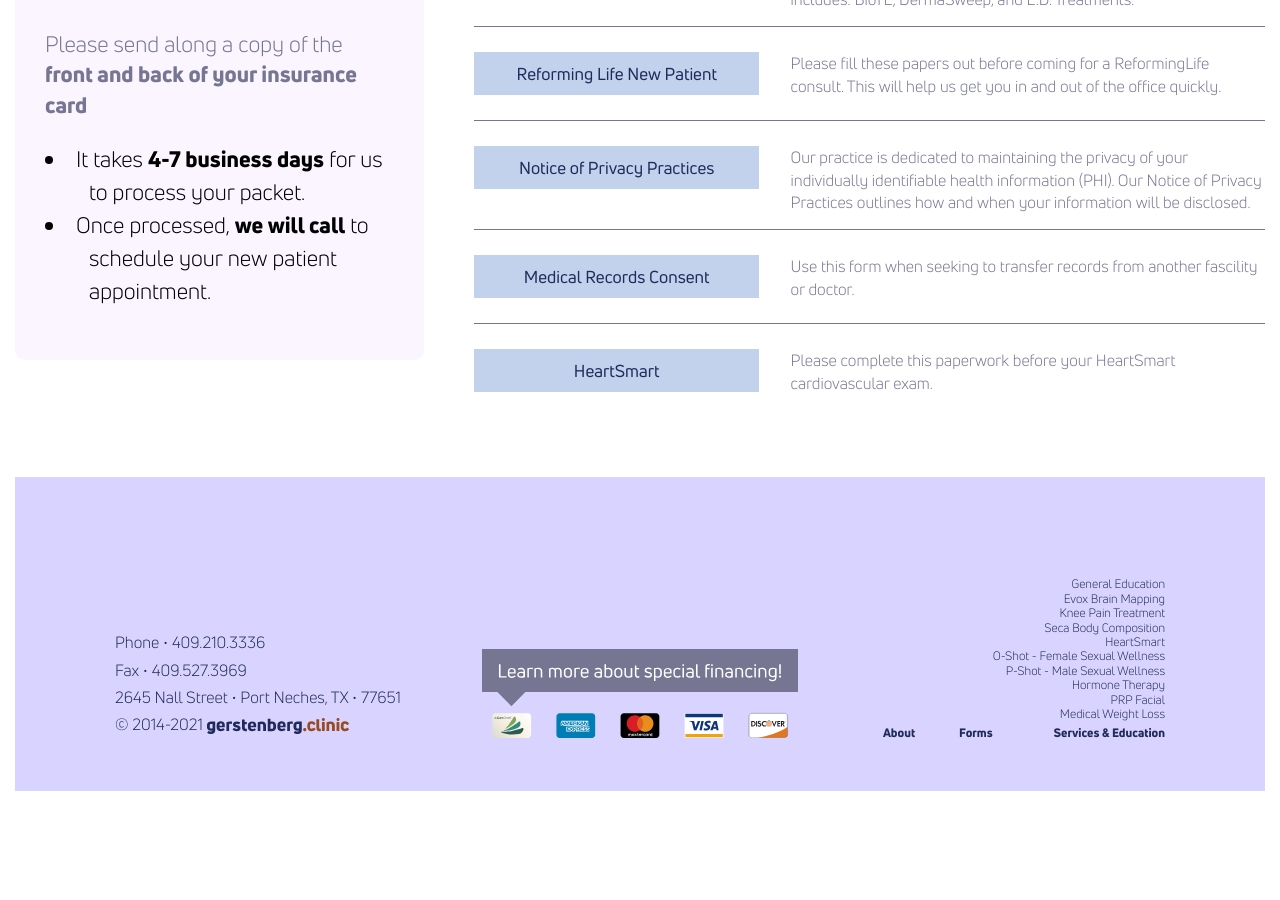
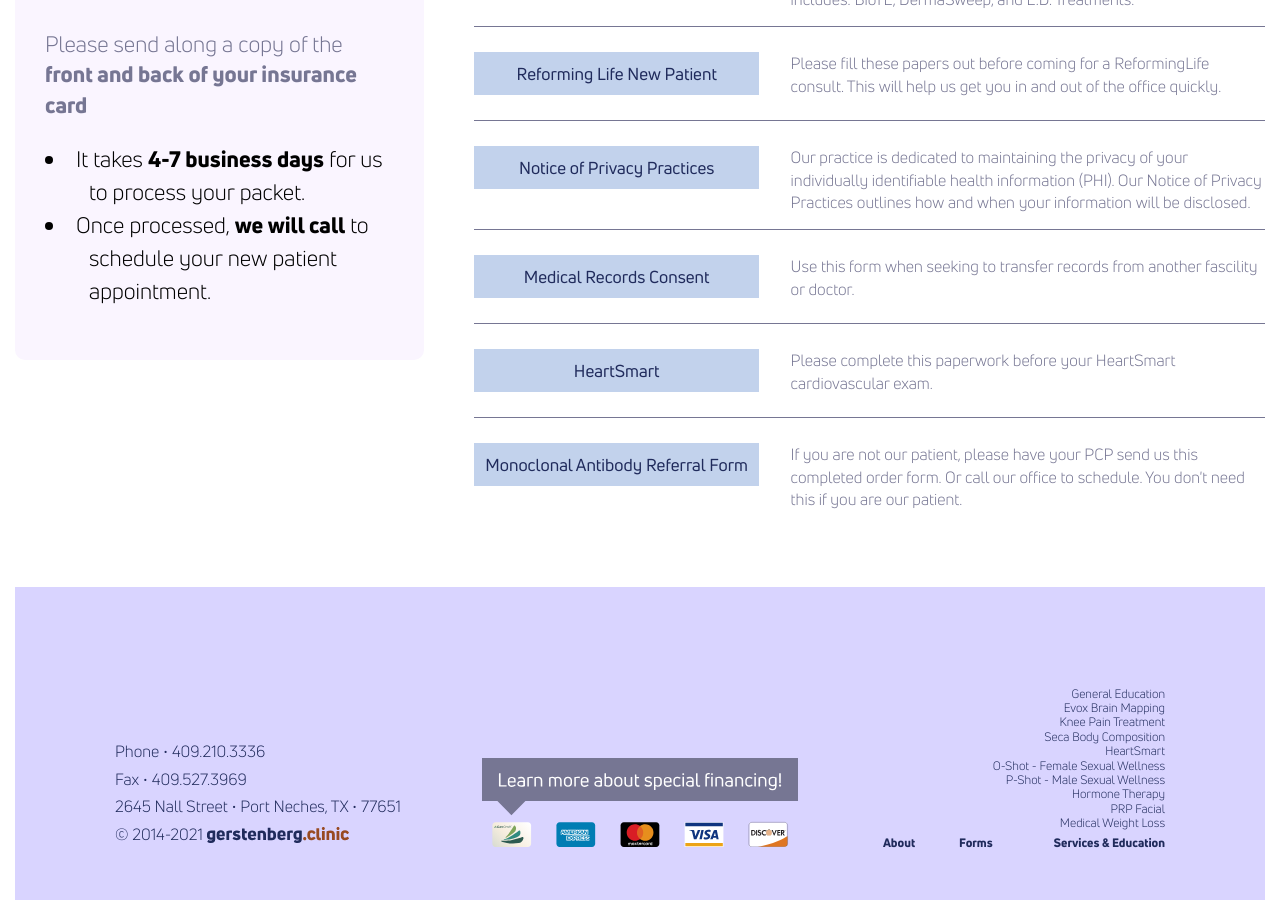
Before and after one commit to theneverwoods/gerstenberg.clinic, a Jekyll site: the page built from forms.html, in a window 1280 px wide and 900 px high, scrolled down 1723 px. Built offline with Jekyll 4.4.1, drawn with Linux system fonts in a browser that asks for light colours; before the commit the page ends 2514 px from its top, so only the background shows below that.

Commit message:
monoclonal antibodies

```diff
--- a/forms.html
+++ b/forms.html
@@ -113,6 +113,16 @@ stylesheet: forms
         </p>
       </div>
     </div>
+    <div class="links-row">
+      <div>
+        <a href="{{ site.baseurl }}/pdf/antibody-infusion.pdf" target="_blank" class="btn">Monoclonal Antibody Referral Form</a>
+      </div>
+    <div>
+      <p>
+        If you are not our patient, please have your PCP send us this completed order form. Or call our office to schedule. You don't need this if you are our patient.
+      </p>
+    </div>
+  </div>
 
   </div>
 </div>
```
Also changed, not shown: 1 other file.
